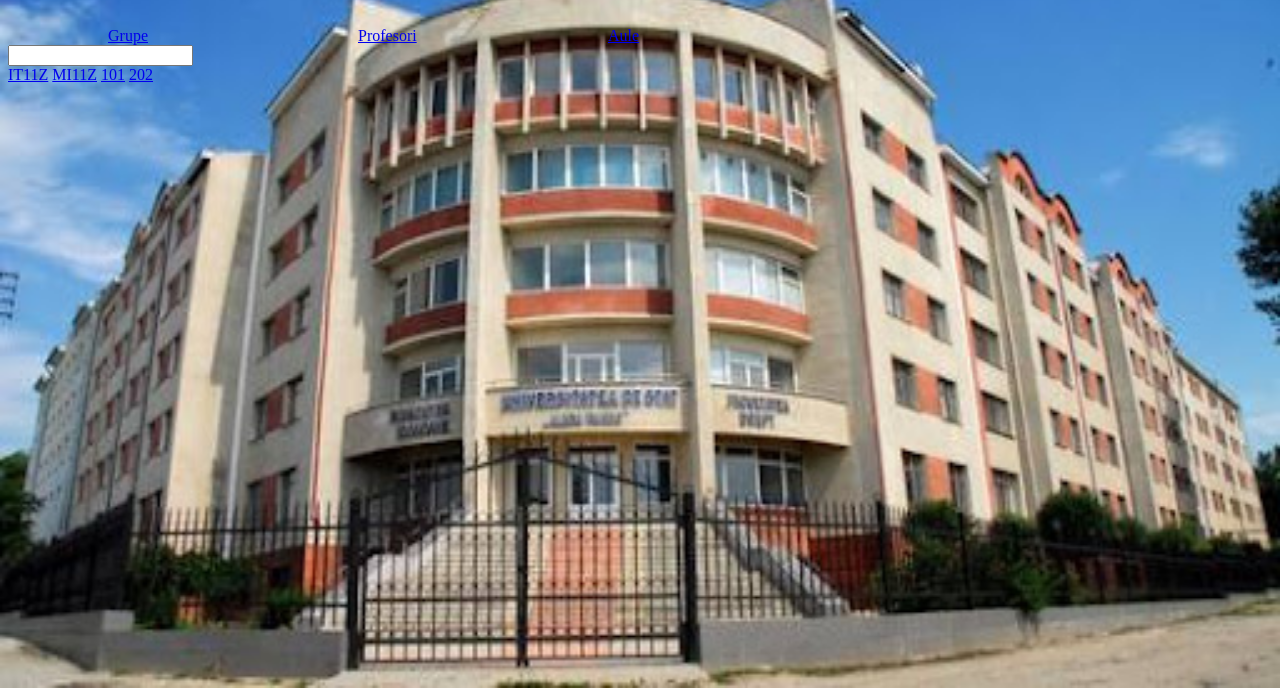
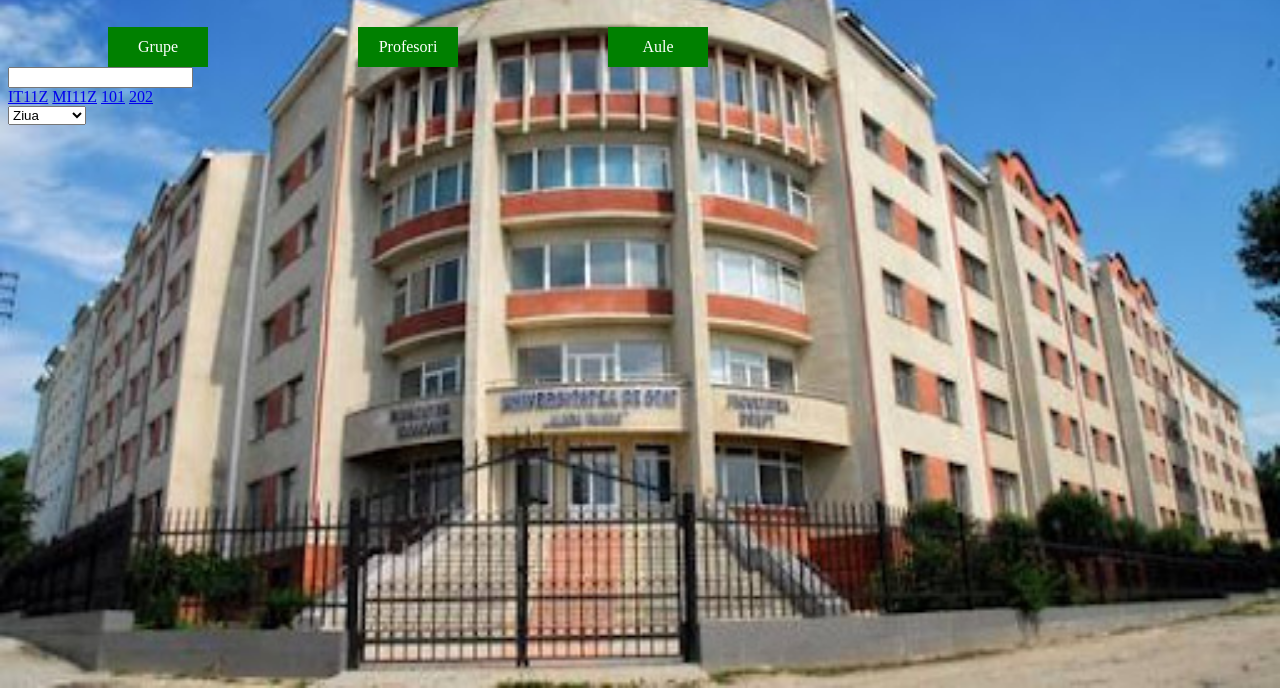
Before and after one commit to Tolea01/Orar-usarb, a plain HTML site: page index.html in a window 1280 px wide. Shown: the part 112-800 px from the top of the page. Drawn offline with Linux system fonts and the light colour scheme.

Commit message:
tag a & select option

```diff
--- a/index.html
+++ b/index.html
@@ -26,6 +26,16 @@
                     <a href="#">101</a>
                     <a href="#">202</a>
                 </div>
+                <select name="select" id="select">
+                    <option value="Ziua">Ziua</option>
+                    <option value="Luni">Luni</option>
+                    <option value="Marti">Marti</option>
+                    <option value="Miercuri">Miercuri</option>
+                    <option value="Joi">Joi</option>
+                    <option value="Vineri">Vineri</option>
+                    <option value="Sambata">Sambata</option>
+                    <option value="Duminica">Duminica</option>
+                </select>
 </body>
 
 </html>
--- a/style.css
+++ b/style.css
@@ -29,3 +29,38 @@ h1#left{
     column-gap: 150px;
     margin-top: 30px;
 }
+
+a#group{
+    background-color: green;
+    height: 40px;
+    width: 100px;
+    text-align: center;
+    line-height: 40px;
+    text-decoration: none;
+    color: white;
+}
+
+a#teacher, a#auditors{
+    text-decoration: none;
+    color:white;
+    height: 40px;
+    width: 100px;
+    background-color: green;
+    text-align: center;
+    line-height: 40px;
+}
+
+a#group:hover, a#group:focus{
+    background-color: white;
+    color: black;
+}
+
+a#teacher:hover, a#teacher:focus{
+    background-color: white;
+    color: black;
+}
+
+a#auditors:hover, a#auditors:focus{
+    background-color: white;
+    color: black;
+}
```
